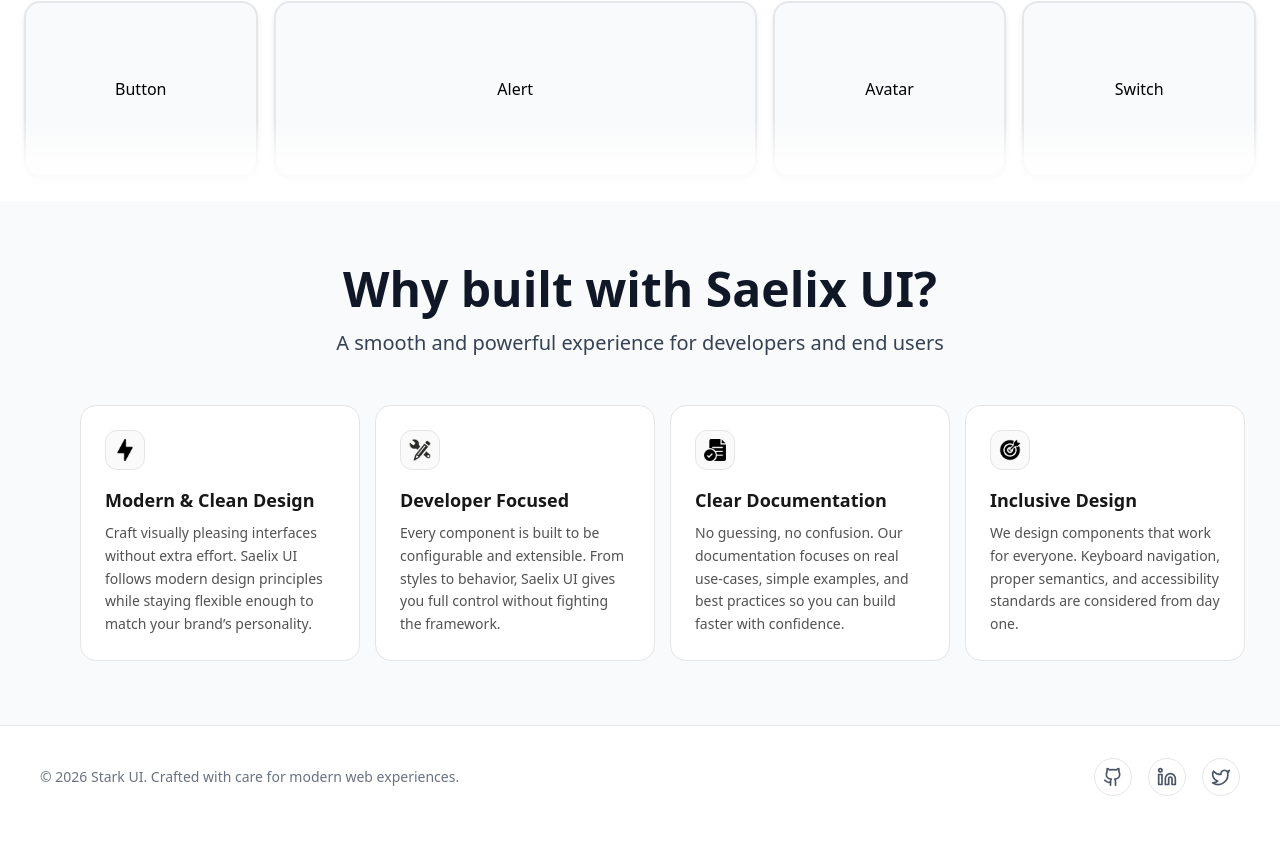
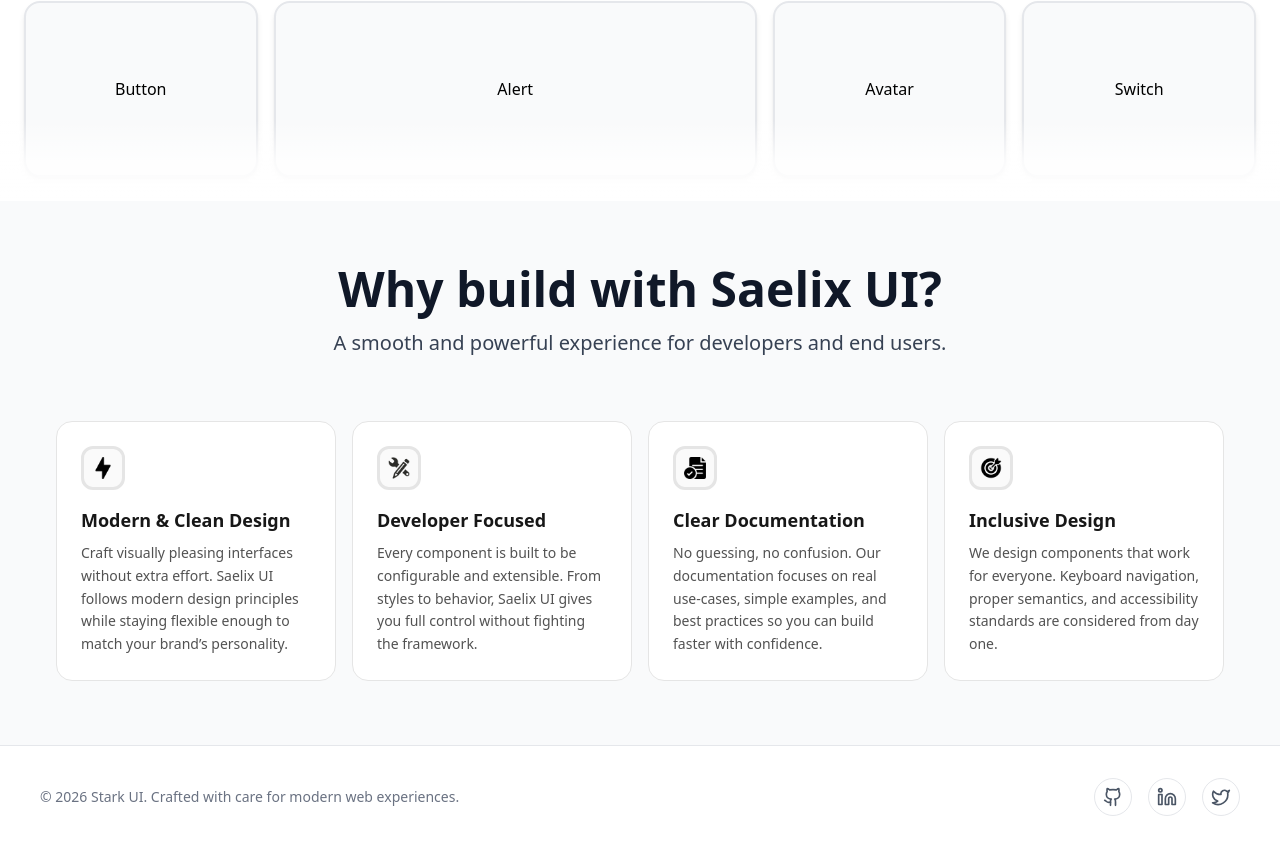
Before and after one commit to Jeet000001/saelixui, a Next.js app: page / in a window 1280 px wide. Shown: the part 1463-2311 px from the top of the page. Built offline with nearby package versions, Linux system fonts and the light colour scheme.

Commit message:
final improveme nt of why saelix ui

```diff
--- a/Components/HomePage_Components/Card.tsx
+++ b/Components/HomePage_Components/Card.tsx
@@ -7,7 +7,7 @@ const Card = ({image, title, description}) => {
     <div className="group rounded-2xl border border-neutral-200 bg-white p-6 transition-all duration-300 hover:border-neutral-300 hover:shadow-lg md:w-70 ">
 
       {/* Icon */}
-      <div className="mb-4 inline-flex items-center justify-center rounded-xl border border-neutral-200 bg-neutral-50 p-2 transition-colors group-hover:bg-neutral-100">
+      <div className="mb-4 inline-flex items-center justify-center rounded-xl border-3 border-neutral-200 bg-neutral-50 p-2 transition-colors group-hover:bg-neutral-100">
         <Image src={image} alt="icon" width={22} height={22} />
       </div>
 
--- a/Components/HomePage_Components/Why_saelix_ui.tsx
+++ b/Components/HomePage_Components/Why_saelix_ui.tsx
@@ -6,17 +6,17 @@ const Why_saelix_ui = () => {
   return (
     <div className="bg-gray-50 py-16">
       {/* Header Section */}
-      <section className="text-center px-4 sm:px-8 lg:px-32 mb-12">
+      <section className="text-center px-4 sm:px-8 lg:px-32 mb-16">
         <h1 className="text-3xl sm:text-4xl md:text-5xl font-bold text-gray-900 mb-4">
-          Why built with Saelix UI?
+          Why build with Saelix UI?
         </h1>
-        <p className="text-lg sm:text-xl text-gray-700">
-          A smooth and powerful experience for developers and end users
+        <p className="text-lg sm:text-xl text-gray-700 max-w-2xl mx-auto">
+          A smooth and powerful experience for developers and end users.
         </p>
       </section>
 
       {/* Cards Section */}
-      <section className="px-4 sm:px-8 lg:px-20 grid grid-cols-1 mx-auto sm:grid-cols-2 lg:grid-cols-4 gap-5 md:gap-15 ">
+      <section className="px-4 sm:px-8 lg:px-32 grid grid-cols-1 sm:grid-cols-2 lg:grid-cols-4 gap-8 lg:gap-40 justify-items-center">
         <Card
           image="/thunder.png"
           title="Modern & Clean Design"
```
